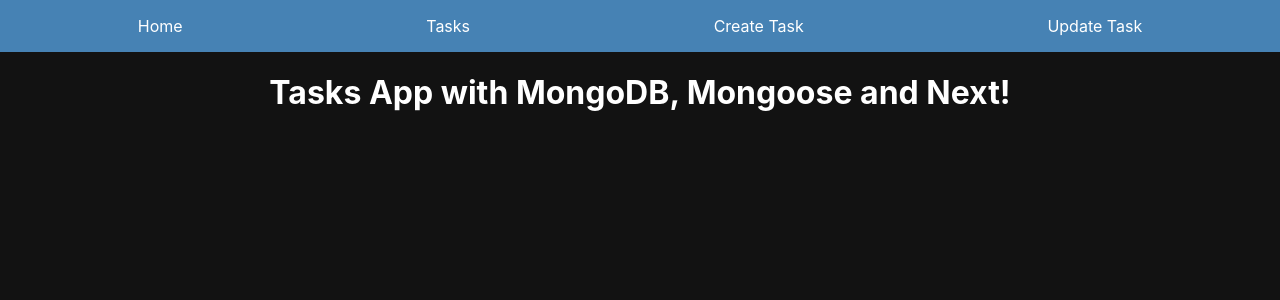
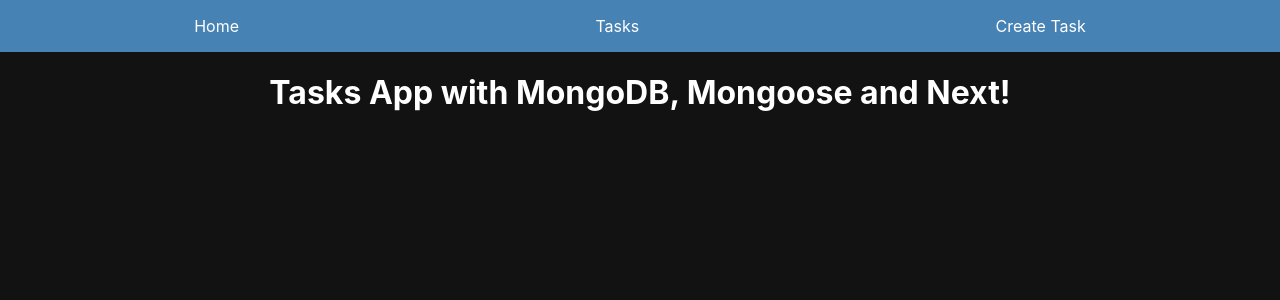
Before and after one commit to genaroibc/fullstack-todo-app, a Next.js app: page / in a window 1280 px wide. Shown: the top 300 px of the page. Built offline with nearby package versions, Linux system fonts and the light colour scheme.

Commit message:
refactor: remove unnecessary links

```diff
--- a/next.config.js
+++ b/next.config.js
@@ -2,6 +2,9 @@
 const nextConfig = {
   reactStrictMode: true,
   swcMinify: true,
+  compiler: {
+    styledComponents: true,
+  },
 };
 
 module.exports = nextConfig;
--- a/src/components/NavBar.jsx
+++ b/src/components/NavBar.jsx
@@ -21,7 +21,6 @@
       <Link href="/">Home</Link>
       <Link href="/tasks">Tasks</Link>
       <Link href="/tasks/create">Create Task</Link>
-      <Link href="/tasks/create">Update Task</Link>
     </STNav>
   );
 }
```
